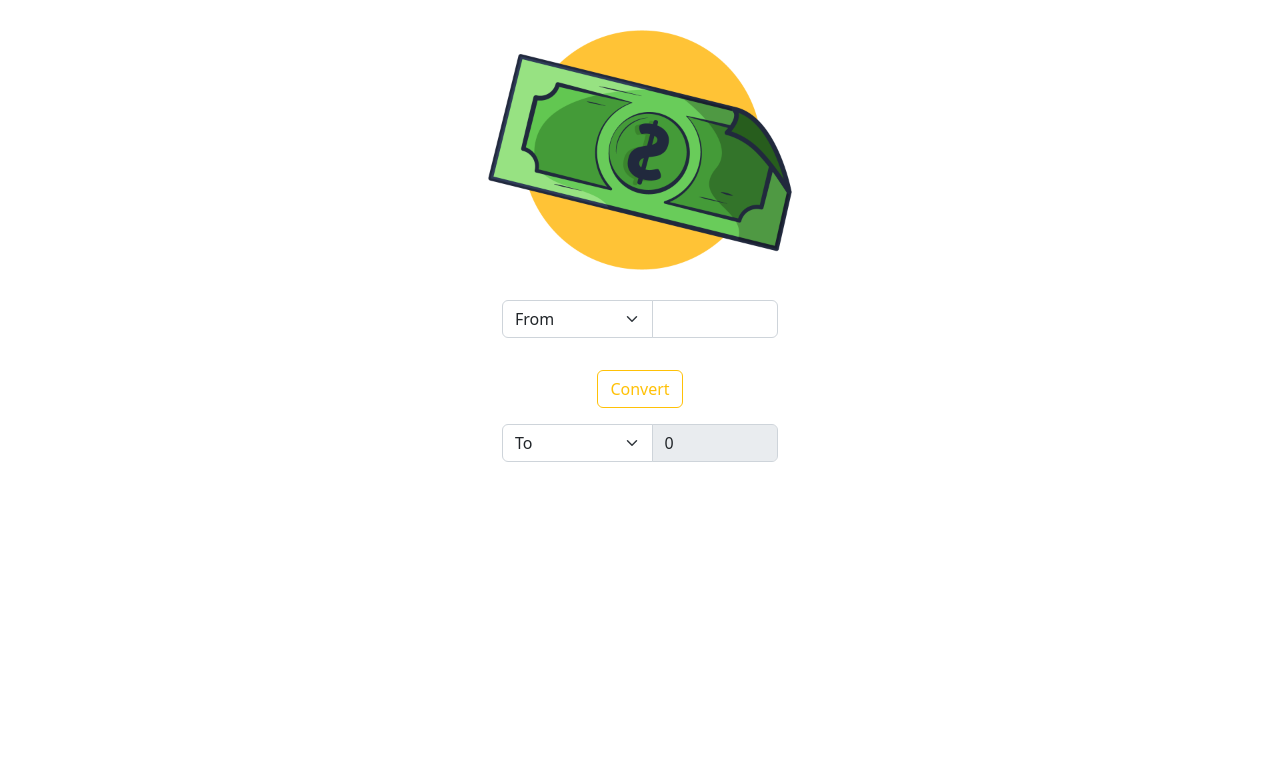
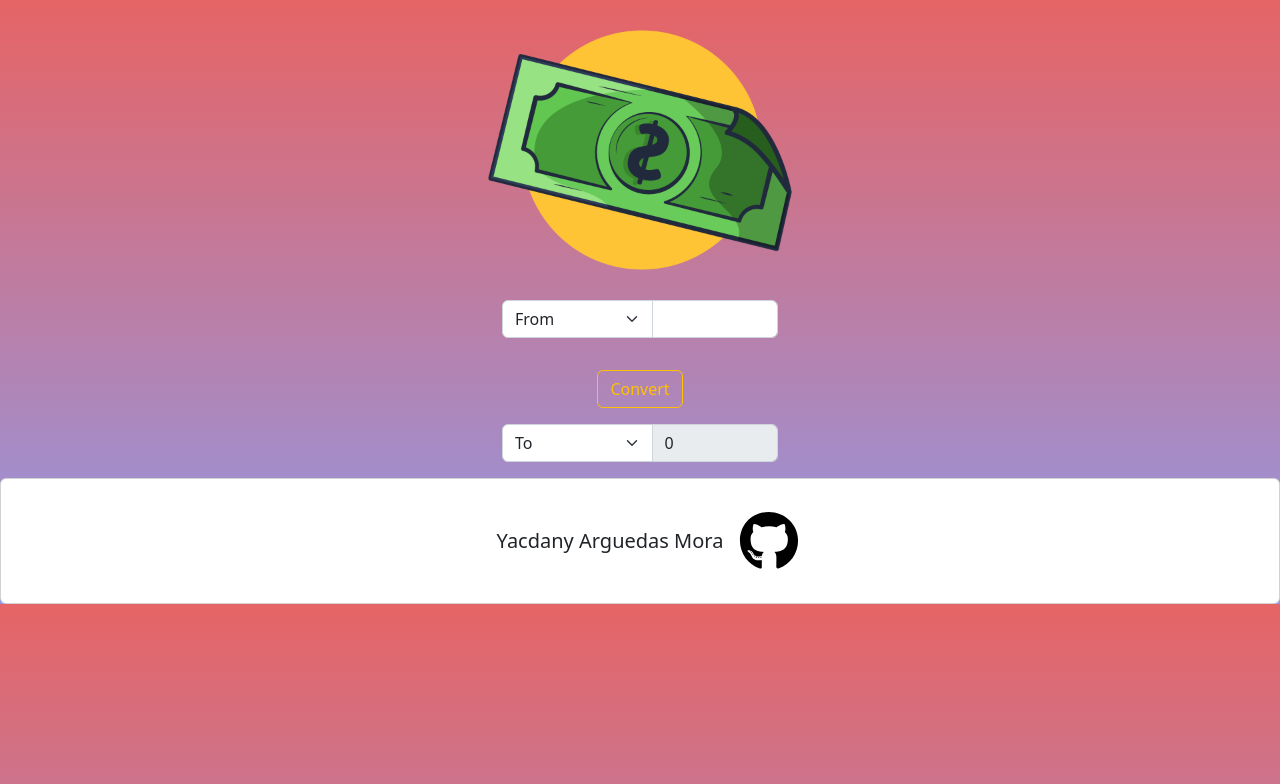
Before and after one commit to yacdanyCR/Currency-Converter, a React (Create React App) app: page / in a window 1280 px wide. Shown: the top 784 px of the page. Built offline with nearby package versions, Linux system fonts and the light colour scheme.

Commit message:
Creating footer and adding css styles

```diff
--- a/package.json
+++ b/package.json
@@ -10,6 +10,7 @@
     "react": "^18.2.0",
     "react-bootstrap": "^2.6.0",
     "react-dom": "^18.2.0",
+    "react-icons": "^4.7.1",
     "react-scripts": "5.0.1",
     "web-vitals": "^2.1.4"
   },
--- a/src/App.css
+++ b/src/App.css
@@ -1,38 +1,5 @@
-.App {
-  text-align: center;
+body {
+  padding: 0;
+  margin: 0;
+  background: linear-gradient(#e66465, #9198e5);
 }
-
-.App-logo {
-  height: 40vmin;
-  pointer-events: none;
-}
-
-@media (prefers-reduced-motion: no-preference) {
-  .App-logo {
-    animation: App-logo-spin infinite 20s linear;
-  }
-}
-
-.App-header {
-  background-color: #282c34;
-  min-height: 100vh;
-  display: flex;
-  flex-direction: column;
-  align-items: center;
-  justify-content: center;
-  font-size: calc(10px + 2vmin);
-  color: white;
-}
-
-.App-link {
-  color: #61dafb;
-}
-
-@keyframes App-logo-spin {
-  from {
-    transform: rotate(0deg);
-  }
-  to {
-    transform: rotate(360deg);
-  }
-}
--- a/src/App.js
+++ b/src/App.js
@@ -2,12 +2,14 @@ import './App.css';
 import 'bootstrap/dist/css/bootstrap.min.css';
 import LogoComponent from './Components/LogoComponent/LogoComponent';
 import DropdownComponent from './Components/DropdownComponent/DropdownComponent';
+import FooterComponent from './Components/FooterComponent/FooterComponent';
 
 function App() {
   return (
     <div className="App">
       <LogoComponent />
       <DropdownComponent />
+      <FooterComponent />
     </div>
   );
 }
--- /dev/null
+++ b/src/Components/FooterComponent/FooterComponent.jsx
@@ -0,0 +1,23 @@
+import React from 'react'
+import { Card } from 'react-bootstrap'
+import { FaGithub } from 'react-icons/fa'
+import './style.css'
+
+export const FooterComponent = () => {
+    return (
+        <footer>
+            <section className='footer_section'>
+                <Card className="text-center">
+                    <Card.Body className='card_body'>
+                        <Card.Title>Yacdany Arguedas Mora</Card.Title>
+                        <Card.Text>
+                            <a href='https://github.com/yacdanyCR' target={"_blank"} rel="noreferrer"><FaGithub size={60} color={"black"} /></a>
+                        </Card.Text>
+                    </Card.Body>
+                </Card>
+            </section>
+        </footer>
+    )
+}
+
+export default FooterComponent
--- /dev/null
+++ b/src/Components/FooterComponent/style.css
@@ -0,0 +1,10 @@
+.card_body {
+    display: flex;
+    justify-content: center;
+    align-items: center;
+    margin: 1rem;
+}
+
+.card_body>div {
+    margin: 0 1rem;
+}
```
Also changed, not shown: 1 other file (tests, documents, lock files or other folders).
